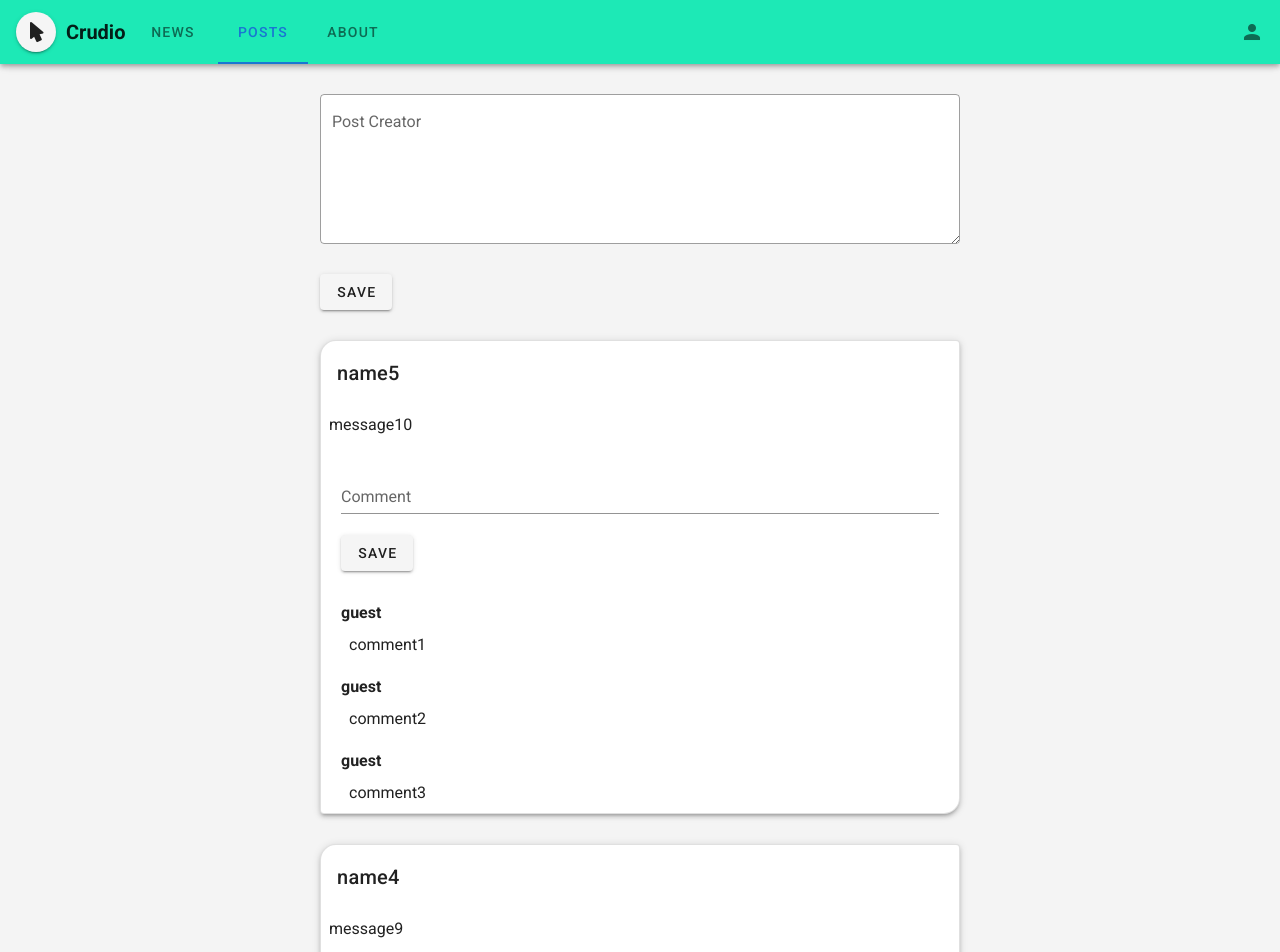
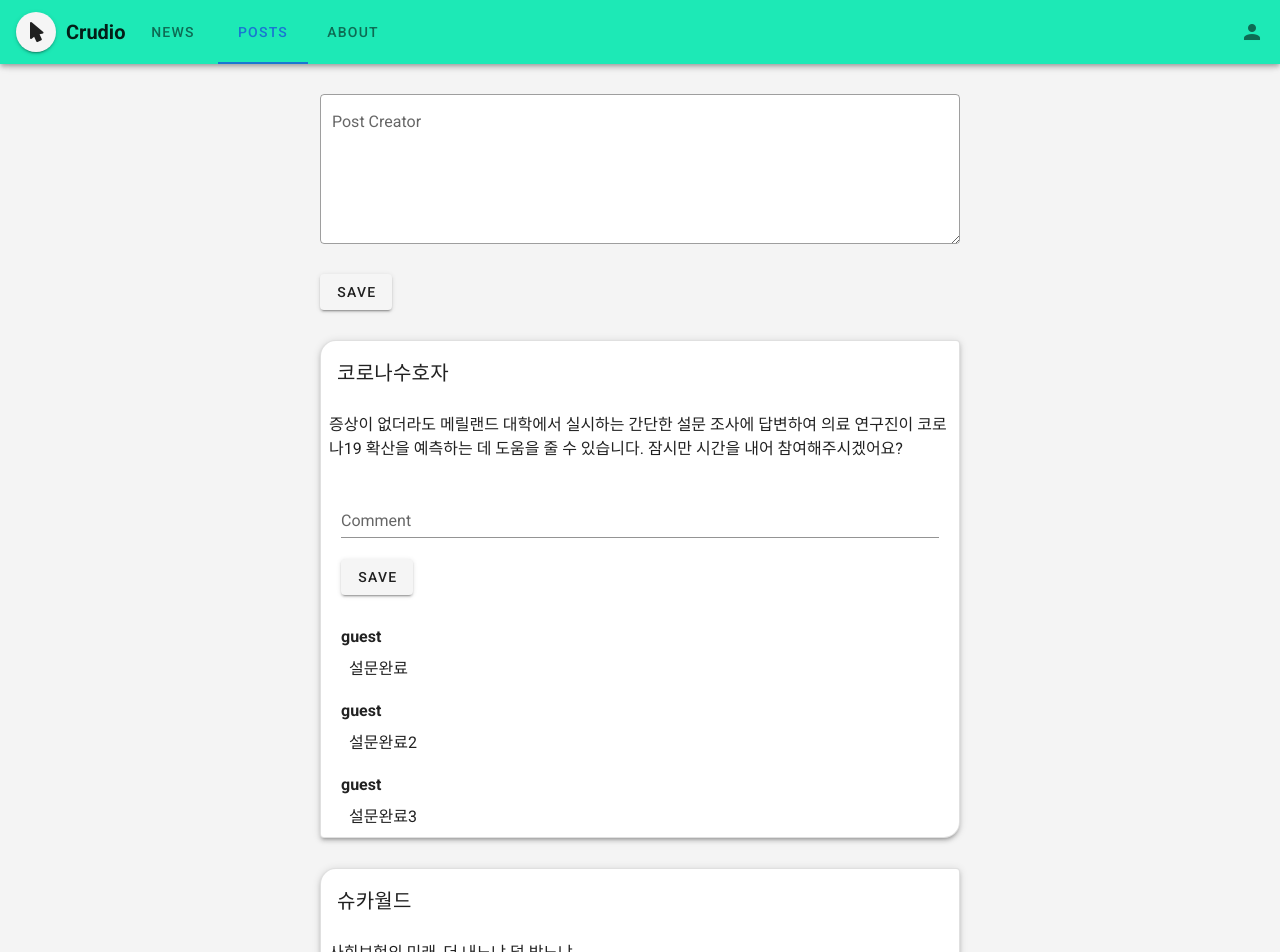
Before and after one commit to OhSeungCheol/crudio-front, a Vue app: page /posts in a window 1280 px wide. Shown: the top 952 px of the page. Built offline with nearby package versions, Linux system fonts and the light colour scheme.

Commit message:
더미 데이터 리얼리티 업

```diff
--- a/src/dummyData/PostsData.js
+++ b/src/dummyData/PostsData.js
@@ -20,16 +20,16 @@ const items = [
             {id: 5, postId: 3, name: 'guest', message: 'comment'}
         ]
     },
-    {id: 4, name: 'name4', message: 'message9',
+    {id: 4, name: '슈카월드', message: '사회보험의 미래, 더 내느냐 덜 받느냐',
         comments: [
-            {id: 6, postId: 4, name: 'guest', message: 'comment'}
+            {id: 6, postId: 4, name: 'guest', message: '큰 문제는 저출산으로 인해 고령인구가 투표자 및 정치인의 대부분을 차지하게 될 거라서 젊은 세대의 부담을 외면하는 정책이 늘어날 가능성이 큼.'}
         ]
     },
-    {id: 5, name: 'name5', message: 'message10',
+    {id: 5, name: '코로나수호자', message: '증상이 없더라도 메릴랜드 대학에서 실시하는 간단한 설문 조사에 답변하여 의료 연구진이 코로나19 확산을 예측하는 데 도움을 줄 수 있습니다. 잠시만 시간을 내어 참여해주시겠어요?',
         comments: [
-            {id: 7, postId: 5, name: 'guest', message: 'comment1'},
-            {id: 8, postId: 5, name: 'guest', message: 'comment2'},
-            {id: 9, postId: 5, name: 'guest', message: 'comment3'},
+            {id: 7, postId: 5, name: 'guest', message: '설문완료'},
+            {id: 8, postId: 5, name: 'guest', message: '설문완료2'},
+            {id: 9, postId: 5, name: 'guest', message: '설문완료3'},
         ]
     },
 ]
```
